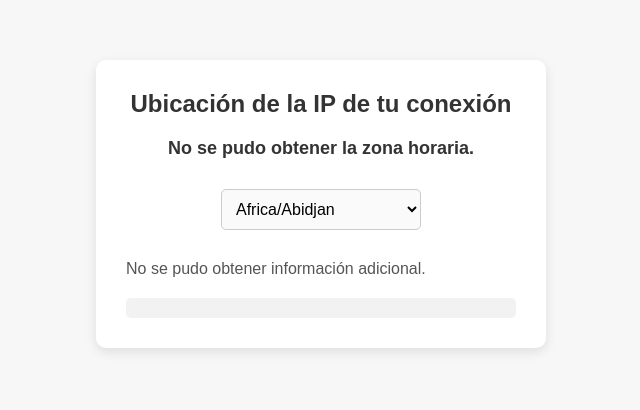
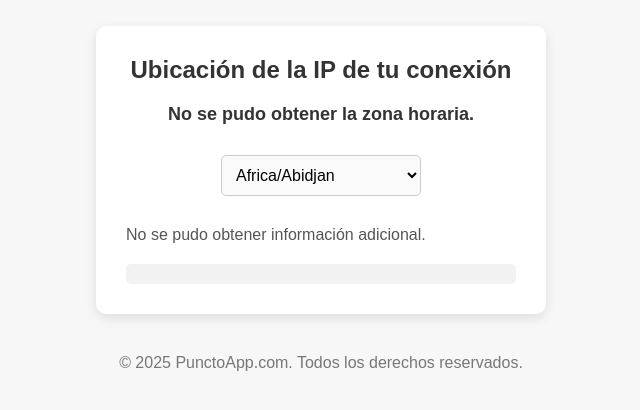
Before and after one commit to pereirart0207/FILES, a plain HTML site: page getGlobalIP.html in a window 1280 px wide. Shown: the part 196-606 px from the top of the page, without its empty margins (319-959 px from the left). Drawn offline with Linux system fonts and the light colour scheme; no server answers.

Commit message:
add-copyright

```diff
--- a/getGlobalIP.html
+++ b/getGlobalIP.html
@@ -24,6 +24,7 @@
             align-items: center;
             height: 100vh;
             margin: 0;
+            flex-direction: column;
         }
 
         .container {
@@ -110,6 +111,15 @@
                 opacity: 1;
             }
         }
+
+        /* Estilos para el copyright */
+        .copyright {
+            font-size: 14px;
+            color: #aaa;
+            margin-top: 30px;
+            text-align: center;
+        }
+
     </style>
 </head>
 <body>
@@ -126,6 +136,11 @@
 
         <!-- Mostrar la IP -->
         <div id="ipInfo" class="ip-info"></div>
+    </div>
+
+    <!-- Copyright -->
+    <div class="copyright">
+        <p>&copy; 2025 PunctoApp.com. Todos los derechos reservados.</p>
     </div>
 
     <script>
```
